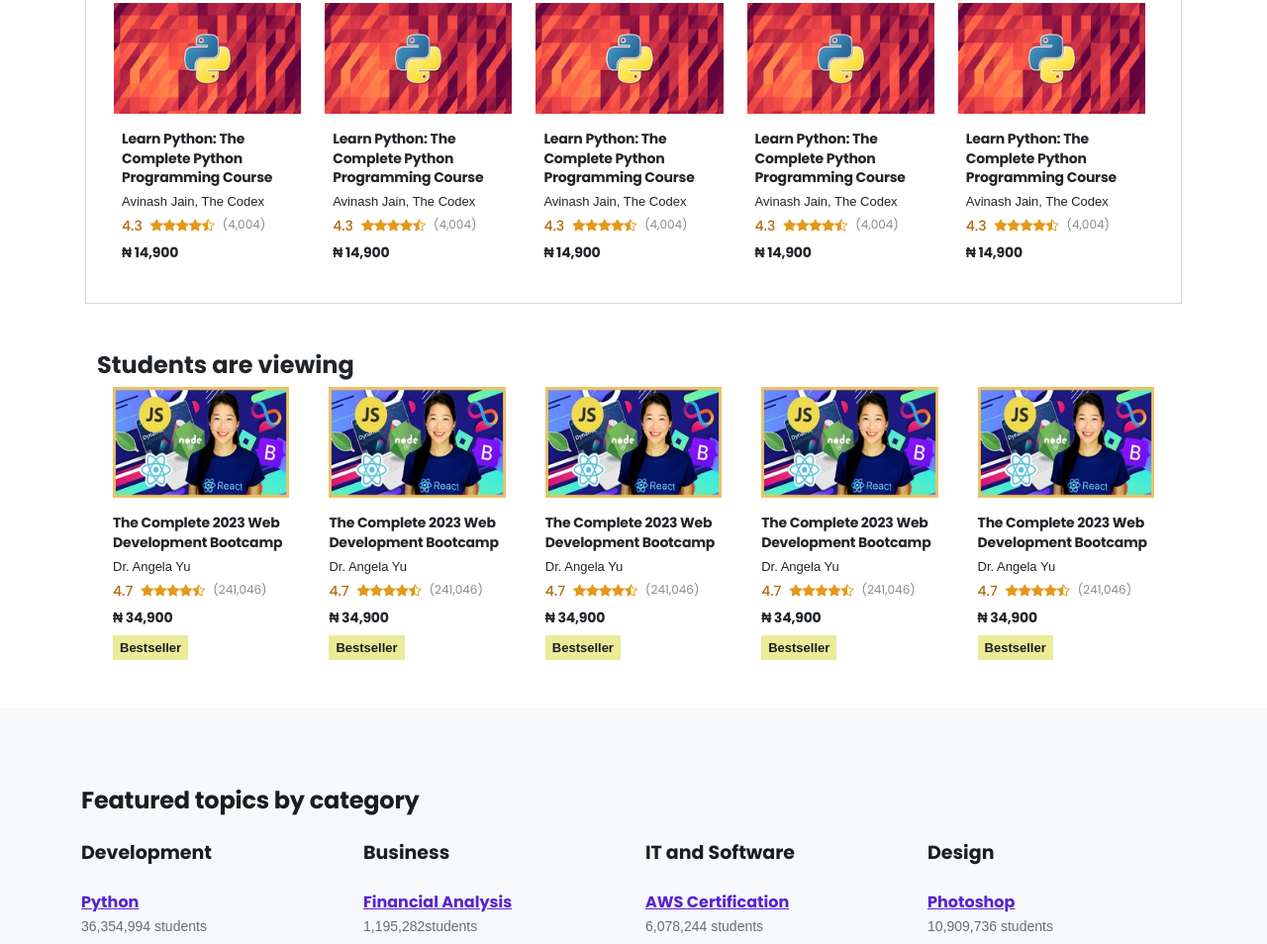
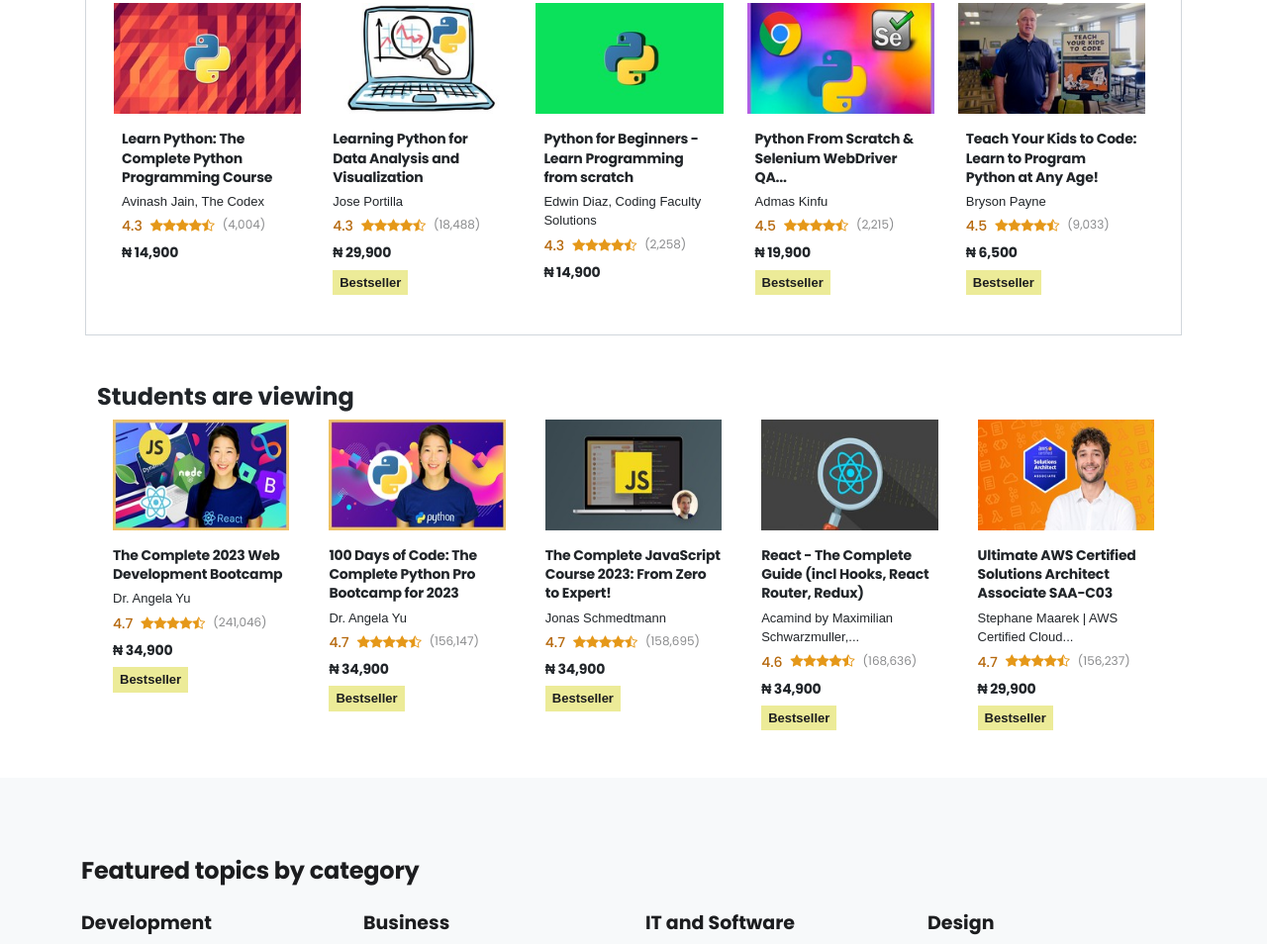
Before and after one commit to MbonuJennifer/Udemy-Landing-Page-Clone, a plain HTML site: page index.html in a window 1280 px wide. Shown: the part 896-1850 px from the top of the page at 99% size. Drawn offline with nearby package versions, Linux system fonts and the light colour scheme.

Commit message:
styled social proof section again

```diff
--- a/index.html
+++ b/index.html
@@ -219,7 +219,7 @@
                     <div class="col">
                       <div class="card c-c-box">
                         <img
-                          src="images/courses7.jpg"
+                          src="images/courses8.jpg"
                           class="card-img-top course-image-c px-2"
                           alt="..."
                         />
@@ -228,13 +228,13 @@
                             class="card-title course-card-title"
                             style="margin-bottom: 5px"
                           >
-                            Learn Python: The Complete Python Programming Course
+                            Learning Python for Data Analysis and Visualization
                           </h5>
                           <p
                             class="course-card-p-text"
                             style="margin-bottom: 5px"
                           >
-                            Avinash Jain, The Codex
+                            Jose Portilla
                           </p>
                           <div
                             class="d-flex align-content-center mb-2"
@@ -253,22 +253,23 @@
                               <i class="bi bi-star-half"></i>
                             </div>
                             <div>
-                              <p class="c-c-para">(4,004)</p>
+                              <p class="c-c-para">(18,488)</p>
                             </div>
                           </div>
                           <div class="d-flex dish-item">
                             <div class="price">
                               <span>₦</span>
-                              14,900
+                              29,900
                             </div>
                           </div>
+                          <button class="btn-best">Bestseller</button>
                         </div>
                       </div>
                     </div>
                     <div class="col">
                       <div class="card c-c-box">
                         <img
-                          src="images/courses7.jpg"
+                          src="images/courses11.jpg"
                           class="card-img-top course-image-c px-2"
                           alt="..."
                         />
@@ -277,13 +278,14 @@
                             class="card-title course-card-title"
                             style="margin-bottom: 5px"
                           >
-                            Learn Python: The Complete Python Programming Course
+                            Python for Beginners - Learn Programming from
+                            scratch
                           </h5>
                           <p
                             class="course-card-p-text"
                             style="margin-bottom: 5px"
                           >
-                            Avinash Jain, The Codex
+                            Edwin Diaz, Coding Faculty Solutions
                           </p>
                           <div
                             class="d-flex align-content-center mb-2"
@@ -302,7 +304,7 @@
                               <i class="bi bi-star-half"></i>
                             </div>
                             <div>
-                              <p class="c-c-para">(4,004)</p>
+                              <p class="c-c-para">(2,258)</p>
                             </div>
                           </div>
                           <div class="d-flex dish-item">
@@ -317,7 +319,7 @@
                     <div class="col">
                       <div class="card c-c-box">
                         <img
-                          src="images/courses7.jpg"
+                          src="images/courses10.jpg"
                           class="card-img-top course-image-c px-2"
                           alt="..."
                         />
@@ -326,20 +328,20 @@
                             class="card-title course-card-title"
                             style="margin-bottom: 5px"
                           >
-                            Learn Python: The Complete Python Programming Course
+                            Python From Scratch & Selenium WebDriver QA...
                           </h5>
                           <p
                             class="course-card-p-text"
                             style="margin-bottom: 5px"
                           >
-                            Avinash Jain, The Codex
+                            Admas Kinfu
                           </p>
                           <div
                             class="d-flex align-content-center mb-2"
                             style="height: 20px"
                           >
                             <div>
-                              <p class="courses-c-para">4.3</p>
+                              <p class="courses-c-para">4.5</p>
                             </div>
                             <div
                               class="star-icons mx-2 d-flex justify-content-center"
@@ -351,22 +353,23 @@
                               <i class="bi bi-star-half"></i>
                             </div>
                             <div>
-                              <p class="c-c-para">(4,004)</p>
+                              <p class="c-c-para">(2,215)</p>
                             </div>
                           </div>
                           <div class="d-flex dish-item">
                             <div class="price">
                               <span>₦</span>
-                              14,900
+                              19,900
                             </div>
                           </div>
+                          <button class="btn-best">Bestseller</button>
                         </div>
                       </div>
                     </div>
                     <div class="col">
                       <div class="card c-c-box">
                         <img
-                          src="images/courses7.jpg"
+                          src="images/courses9.jpg"
                           class="card-img-top course-image-c px-2"
                           alt="..."
                         />
@@ -375,20 +378,21 @@
                             class="card-title course-card-title"
                             style="margin-bottom: 5px"
                           >
-                            Learn Python: The Complete Python Programming Course
+                            Teach Your Kids to Code: Learn to Program Python at
+                            Any Age!
                           </h5>
                           <p
                             class="course-card-p-text"
                             style="margin-bottom: 5px"
                           >
-                            Avinash Jain, The Codex
+                            Bryson Payne
                           </p>
                           <div
                             class="d-flex align-content-center mb-2"
                             style="height: 20px"
                           >
                             <div>
-                              <p class="courses-c-para">4.3</p>
+                              <p class="courses-c-para">4.5</p>
                             </div>
                             <div
                               class="star-icons mx-2 d-flex justify-content-center"
@@ -400,15 +404,16 @@
                               <i class="bi bi-star-half"></i>
                             </div>
                             <div>
-                              <p class="c-c-para">(4,004)</p>
+                              <p class="c-c-para">(9,033)</p>
                             </div>
                           </div>
                           <div class="d-flex dish-item">
                             <div class="price">
                               <span>₦</span>
-                              14,900
+                              6,500
                             </div>
                           </div>
+                          <button class="btn-best">Bestseller</button>
                         </div>
                       </div>
                     </div>
@@ -469,7 +474,7 @@
                   <div class="col">
                     <div class="card c-c-box">
                       <img
-                        src="images/courses3.jpg"
+                        src="images/courses1.jpg"
                         class="card-img-top course-image-c px-3"
                         alt="..."
                       />
@@ -478,7 +483,8 @@
                           class="card-title course-card-title"
                           style="margin-bottom: 5px"
                         >
-                          The Complete 2023 Web Development Bootcamp
+                          100 Days of Code: The Complete Python Pro Bootcamp for
+                          2023
                         </h5>
                         <p
                           class="course-card-p-text"
@@ -503,7 +509,7 @@
                             <i class="bi bi-star-half"></i>
                           </div>
                           <div>
-                            <p class="c-c-para">(241,046)</p>
+                            <p class="c-c-para">(156,147)</p>
                           </div>
                         </div>
                         <div class="d-flex dish-item">
@@ -519,7 +525,7 @@
                   <div class="col">
                     <div class="card c-c-box">
                       <img
-                        src="images/courses3.jpg"
+                        src="images/courses6.jpg"
                         class="card-img-top course-image-c px-3"
                         alt="..."
                       />
@@ -528,13 +534,14 @@
                           class="card-title course-card-title"
                           style="margin-bottom: 5px"
                         >
-                          The Complete 2023 Web Development Bootcamp
+                          The Complete JavaScript Course 2023: From Zero to
+                          Expert!
                         </h5>
                         <p
                           class="course-card-p-text"
                           style="margin-bottom: 5px"
                         >
-                          Dr. Angela Yu
+                          Jonas Schmedtmann
                         </p>
                         <div
                           class="d-flex align-content-center mb-2"
@@ -553,7 +560,7 @@
                             <i class="bi bi-star-half"></i>
                           </div>
                           <div>
-                            <p class="c-c-para">(241,046)</p>
+                            <p class="c-c-para">(158,695)</p>
                           </div>
                         </div>
                         <div class="d-flex dish-item">
@@ -569,7 +576,7 @@
                   <div class="col">
                     <div class="card c-c-box">
                       <img
-                        src="images/courses3.jpg"
+                        src="images/courses4.jpg"
                         class="card-img-top course-image-c px-3"
                         alt="..."
                       />
@@ -578,13 +585,65 @@
                           class="card-title course-card-title"
                           style="margin-bottom: 5px"
                         >
-                          The Complete 2023 Web Development Bootcamp
+                          React - The Complete Guide (incl Hooks, React Router,
+                          Redux)
                         </h5>
                         <p
                           class="course-card-p-text"
                           style="margin-bottom: 5px"
                         >
-                          Dr. Angela Yu
+                          Acamind by Maximilian Schwarzmuller,...
+                        </p>
+                        <div
+                          class="d-flex align-content-center mb-2"
+                          style="height: 20px"
+                        >
+                          <div>
+                            <p class="courses-c-para">4.6</p>
+                          </div>
+                          <div
+                            class="star-icons mx-2 d-flex justify-content-center"
+                          >
+                            <i class="bi bi-star-fill"></i>
+                            <i class="bi bi-star-fill"></i>
+                            <i class="bi bi-star-fill"></i>
+                            <i class="bi bi-star-fill"></i>
+                            <i class="bi bi-star-half"></i>
+                          </div>
+                          <div>
+                            <p class="c-c-para">(168,636)</p>
+                          </div>
+                        </div>
+                        <div class="d-flex dish-item">
+                          <div class="price">
+                            <span>₦</span>
+                            34,900
+                          </div>
+                        </div>
+                        <button class="btn-best">Bestseller</button>
+                      </div>
+                    </div>
+                  </div>
+                  <div class="col">
+                    <div class="card c-c-box">
+                      <img
+                        src="images/courses2.jpg"
+                        class="card-img-top course-image-c px-3"
+                        alt="..."
+                      />
+                      <div class="card-body">
+                        <h5
+                          class="card-title course-card-title"
+                          style="margin-bottom: 5px"
+                        >
+                          Ultimate AWS Certified Solutions Architect Associate
+                          SAA-C03
+                        </h5>
+                        <p
+                          class="course-card-p-text"
+                          style="margin-bottom: 5px"
+                        >
+                          Stephane Maarek | AWS Certified Cloud...
                         </p>
                         <div
                           class="d-flex align-content-center mb-2"
@@ -603,70 +662,19 @@
                             <i class="bi bi-star-half"></i>
                           </div>
                           <div>
-                            <p class="c-c-para">(241,046)</p>
+                            <p class="c-c-para">(156,237)</p>
                           </div>
                         </div>
                         <div class="d-flex dish-item">
                           <div class="price">
                             <span>₦</span>
-                            34,900
+                            29,900
                           </div>
                         </div>
                         <button class="btn-best">Bestseller</button>
                       </div>
                     </div>
                   </div>
-                  <div class="col">
-                    <div class="card c-c-box">
-                      <img
-                        src="images/courses3.jpg"
-                        class="card-img-top course-image-c px-3"
-                        alt="..."
-                      />
-                      <div class="card-body">
-                        <h5
-                          class="card-title course-card-title"
-                          style="margin-bottom: 5px"
-                        >
-                          The Complete 2023 Web Development Bootcamp
-                        </h5>
-                        <p
-                          class="course-card-p-text"
-                          style="margin-bottom: 5px"
-                        >
-                          Dr. Angela Yu
-                        </p>
-                        <div
-                          class="d-flex align-content-center mb-2"
-                          style="height: 20px"
-                        >
-                          <div>
-                            <p class="courses-c-para">4.7</p>
-                          </div>
-                          <div
-                            class="star-icons mx-2 d-flex justify-content-center"
-                          >
-                            <i class="bi bi-star-fill"></i>
-                            <i class="bi bi-star-fill"></i>
-                            <i class="bi bi-star-fill"></i>
-                            <i class="bi bi-star-fill"></i>
-                            <i class="bi bi-star-half"></i>
-                          </div>
-                          <div>
-                            <p class="c-c-para">(241,046)</p>
-                          </div>
-                        </div>
-                        <div class="d-flex dish-item">
-                          <div class="price">
-                            <span>₦</span>
-                            34,900
-                          </div>
-                        </div>
-                        <button class="btn-best">Bestseller</button>
-                      </div>
-                    </div>
-                  </div>
-
                 </div>
               </div>
             </div>
```
Also changed, not shown: images/courses10.jpg (renamed from images/482754_7146_6.jpg), images/courses11.jpg (renamed from images/405878_e5a0_3.jpg), images/courses9.jpg (renamed from images/519554_da68_6.jpg).
